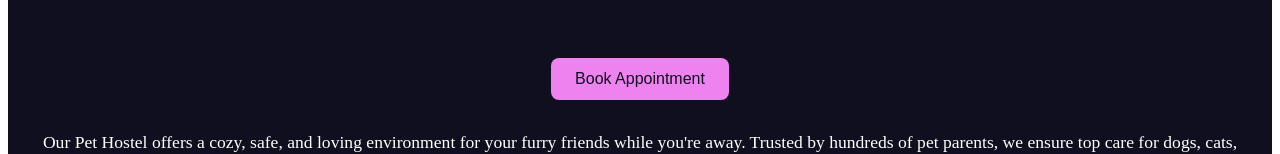
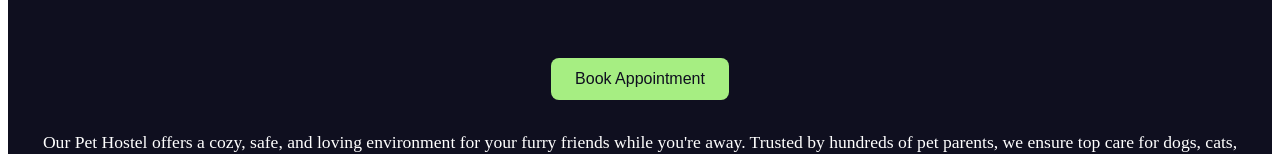
Before and after one commit to Irminsul-Devs/pet-hostel-frontend, a React (Vite) app: page / in a window 1280 px wide. Shown: the part 230-384 px from the top of the page. Built offline with nearby package versions, Linux system fonts and the light colour scheme.

Commit message:
Add:Change css

```diff
--- a/src/styles/Home.css
+++ b/src/styles/Home.css
@@ -18,7 +18,7 @@
   padding: 0.75rem 1.5rem;
   font-size: 1rem;
   border-radius: 0.5rem;
-  background-color: violet;
+  background-color: rgb(166, 238, 130);
   border: none;
   color: #0f0f1f;
   cursor: pointer;
```
